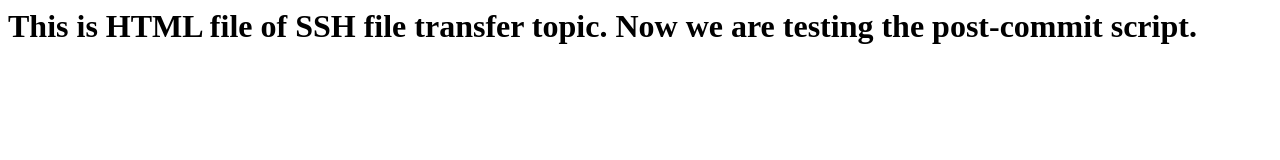
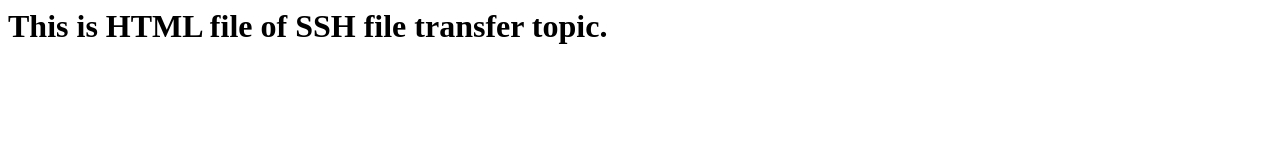
Before and after one commit to Shubham1897/Git-SSH-File-Transfer, a plain HTML site: page index.html in a window 1280 px wide. Drawn offline with Linux system fonts and the light colour scheme.

Commit message:
Day3 Work

```diff
--- a/index.html
+++ b/index.html
@@ -1,4 +1,3 @@
 <h1>
 	This is HTML file of SSH file transfer topic.
-	Now we are testing the post-commit script.
 </h1>
```
